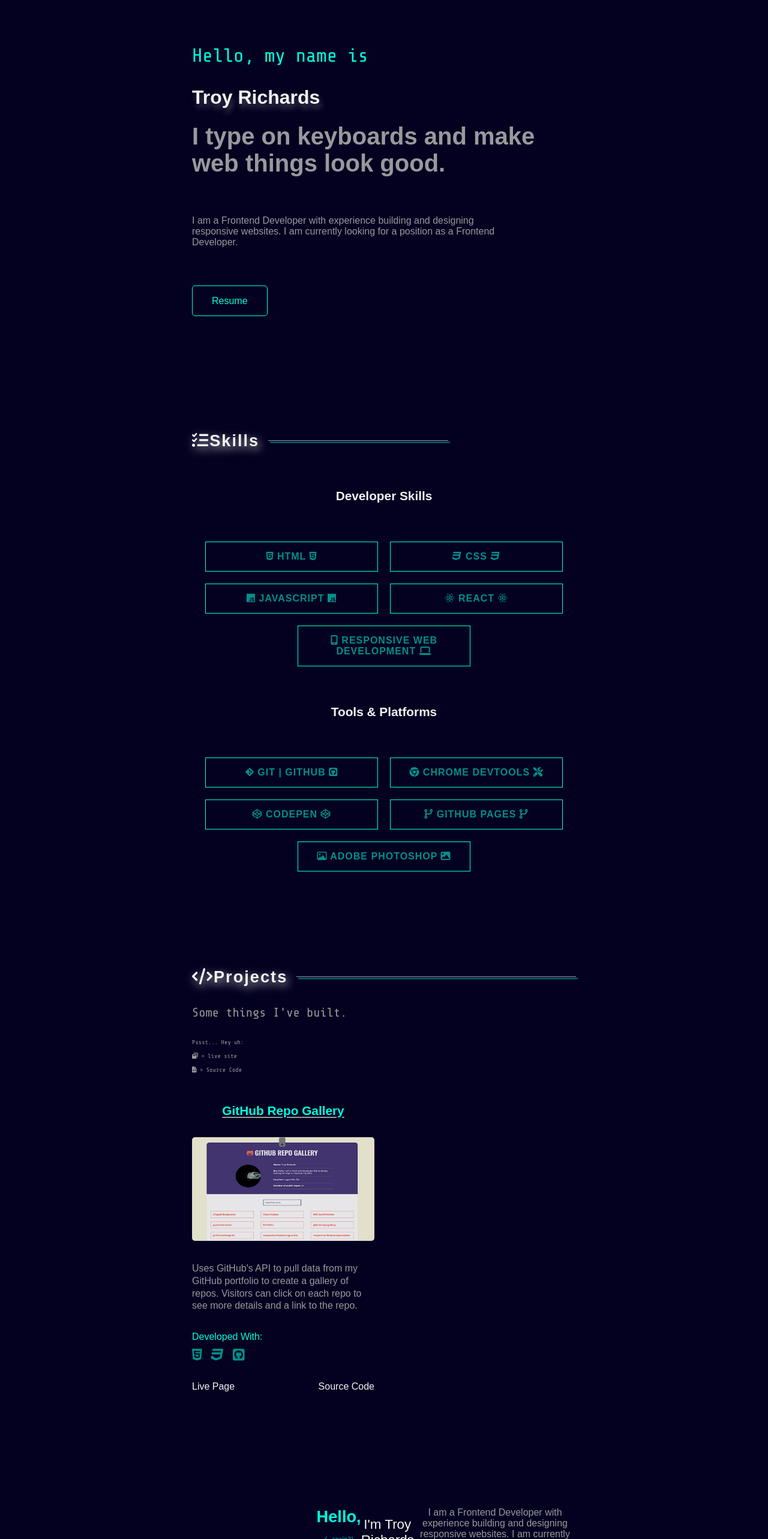
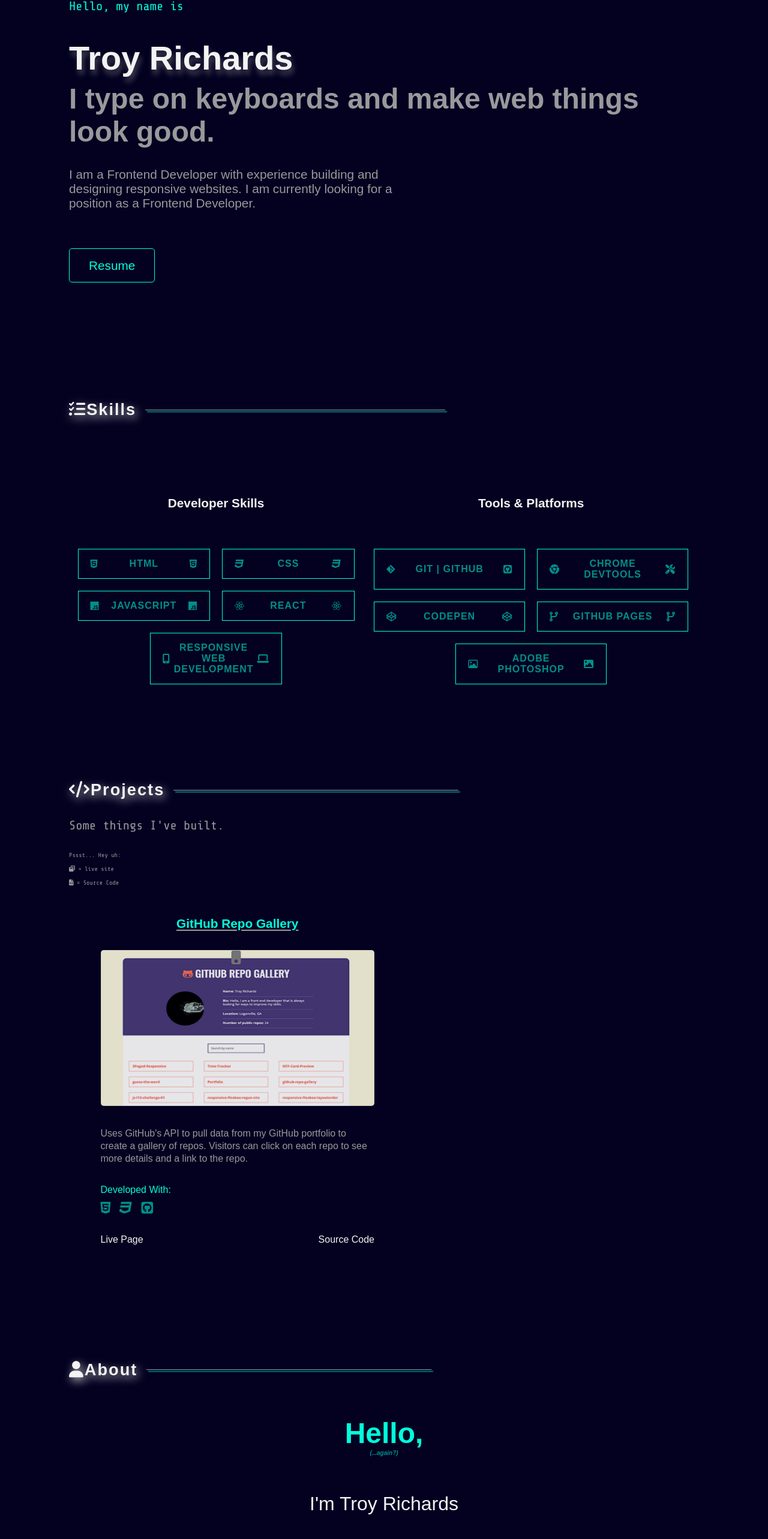
Before and after one commit to TroyRichardsDA/Portfolio-React-Revamp, a React (Create React App) app: page / in a window 1280 px wide. Shown: the part 197-2763 px from the top of the page at 60% size. Built offline with nearby package versions, Linux system fonts and the light colour scheme.

Commit message:
Desktop Quries Complete.

```diff
--- a/src/Components/Skills.js
+++ b/src/Components/Skills.js
@@ -3,14 +3,17 @@ export function Skills() {
   <section id="skills">
       <h2 className="skills-header"><i class="fas fa-tasks"></i>Skills</h2>
     <div className="skills-content">
+      <div className='skills-container'>
         <h3 className="skills-subheader">Developer Skills</h3>
-      <div class="devskills-wrap">
+        <div className="devskills-wrap">
           <p className="skill"><i className="fab fa-html5"></i> HTML <i className="fab fa-html5"></i></p>
           <p className="skill"><i className="fab fa-css3"></i> CSS <i className="fab fa-css3"></i></p>
           <p className="skill"><i class="fab fa-js"></i> JavaScript <i className="fab fa-js"></i></p>
-        <p className="skill"><i className="fab fa-react"></i>  React <i className="fab fa-react"></i> </p>
+          <p className="skill"><i className="fab fa-react"></i> React <i className="fab fa-react"></i> </p>
           <p className="skill"><i className="fas fa-mobile-alt"></i> Responsive Web Development <i className="fas fa-laptop"></i></p>
         </div>
+      </div>
+      <div className="tool-container">
         <h3 className="tool-subheader">Tools & Platforms</h3>
         <div className="tools-wrap">
           <p className="tool"><i className="fab fa-git-alt"></i> Git | GitHub <i className="fab fa-github-square"></i></p>
@@ -20,6 +23,7 @@ export function Skills() {
           <p className="tool"><i className="far fa-image"></i> Adobe Photoshop <i className="fas fa-image"></i></p>
         </div>
       </div>
+    </div>
   </section>
   )
 }
--- a/src/index.css
+++ b/src/index.css
@@ -363,7 +363,6 @@ About
 
 .about-header {
   display: flex;
-  justify-content: center;
   align-items: center;
   letter-spacing: 2px;
   color: var(--BrighterText);
@@ -590,10 +589,6 @@ Tablet
   }
 
 
-
-
-
-
   /*=====================
 
   Tablet: Skills
@@ -707,8 +702,8 @@ Desktop
 
   ==================*/
 
-  .content-wrapper {
-    max-width: 1450px;
+  .App {
+    max-width: 1050px;
   }
 
   /*======================
@@ -716,10 +711,6 @@ Desktop
   Desktop: Navbar
 
   ====================*/
-
-  .home-btn {
-    font-size: 1.6rem;
-  }
 
   nav ul li {
     font-size: 1.1rem;
@@ -731,25 +722,51 @@ Desktop
 
   ====================*/
 
-  header {
-    padding: 13rem 0;
-  }
-
-  .page-title {
-    font-size: 2.5rem;
+  .greeting {
+    font-size: 1.3rem;
   }
 
   .name {
     padding-top: .4em ;
-    font-size: 2rem;
+    font-size: 3.5rem;
   }
 
-  .header-content > h1 {
-    padding: 1rem 0;
+  .hero-header {
+    font-size: 3rem;
   }
 
-  .greeting {
-    font-size: 2em;
+  .hero-desc {
+    font-size: 1.3rem;
+    margin-top: 2rem;
+  }
+
+  .header-resume {
+    font-size: 1.3rem;
+  }
+
+
+
+
+  /*====================
+
+  Desktop: Skills
+
+  =================*/
+
+  .skills-content {
+    display: flex;
+    margin: 4rem 0;
+  }
+
+  .skills-header::after {
+    width: 500px;
+  }
+
+  .skill,
+  .tool {
+    display: flex;
+    align-items: center;
+    justify-content: space-between;
   }
 
 
@@ -759,9 +776,14 @@ Desktop
 
   =================*/
 
+  .projects-header::after {
+    width: 475px;
+  }
 
-  /*======== No Skills Edit ==========*/
-
+  .project-area {
+    width: 90%;
+    margin: 0 auto;
+  }
 
   /*===================
 
@@ -770,33 +792,51 @@ Desktop
   =================*/
 
   .about-header {
-    font-size: 3rem;
     margin-bottom: 5rem;
   }
 
-  .about-wrapper {
-    display: flex;
-    justify-content: space-between;
+  .about-header::after {
+    width: 475px;
   }
 
-  .about-description {
-    width: 50%;
+  .about-subheader {
+    font-size: 3rem;
+    line-height: 20px;
   }
 
-  .about-wrapper img {
-    display: block;
-    border-radius: 0.8rem;
-    width: 35%;
+  .about-name {
+    font-size: 2rem;
+    margin: 3.5rem 0;
+  }
+
+
+  .about-desc {
+    width: 50%;
+    margin: 0 auto;
+    font-size: 1.4rem;
+    line-height: 2rem;
   }
 
 
   /*======================
 
-  Desktop: Footer
+  Desktop: Contact
 
   ====================*/
 
-  .footer-header {
+  .contact-header {
     font-size: 2.7rem;
   }
+
+  .contact-text {
+    width: 50%;
+    margin: 0 auto;
+    margin-bottom: 5rem;
+    font-size: 1.4rem;
+    line-height: 2rem;
+  }
+
+  .email-link {
+    font-size: 1.5rem;
+  }
 }
```
Lines whose indentation alone changed are shown as unchanged.
